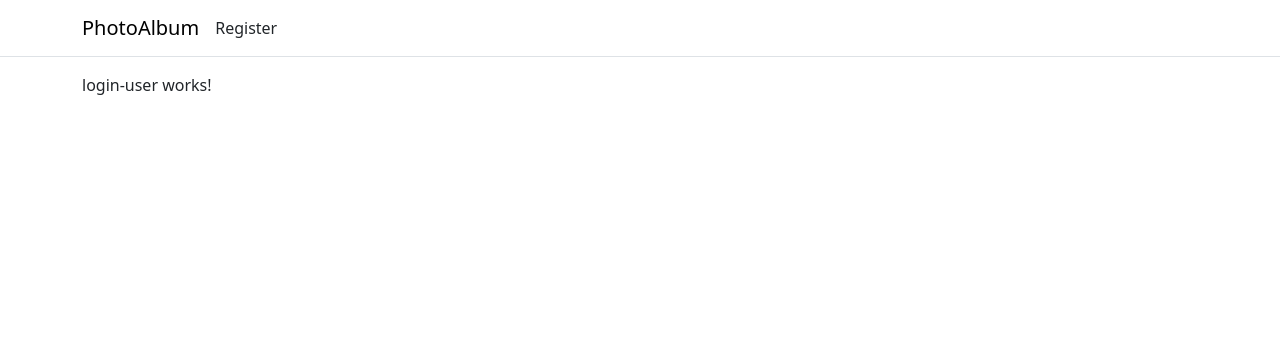
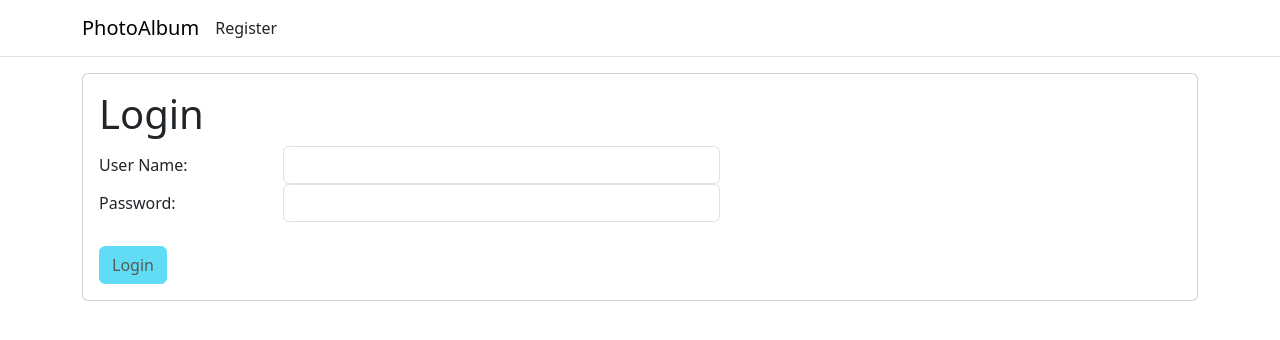
Before and after one commit to natatkachenko/PhotoAlbum, an Angular app in the folder PhotoAlbum.Angular/: page /login in a window 1280 px wide. Shown: the top 340 px of the page. Built offline with nearby package versions, Linux system fonts and the light colour scheme.

Commit message:
implemented html for the LoginUserComponent

```diff
--- a/PhotoAlbum.Angular/src/app/login-user/login-user.component.html
+++ b/PhotoAlbum.Angular/src/app/login-user/login-user.component.html
@@ -1 +1,36 @@
-<p>login-user works!</p>
+<div class="card">
+    <div class="card-body">
+        <h1 class="card-title">Login</h1>
+
+        <div *ngIf="showError" class="alert alert-danger" role="alert">
+            {{errorMessage}}
+        </div>
+
+        <form [formGroup]="loginForm" autocomplete="off" novalidate (ngSubmit)="loginUser(loginForm.value)">
+            <div class="form-group row">
+                <label for="username" class="col-form-label col-sm-2">User Name:</label>
+                <div class="col-md-5">
+                    <input type="text" id="username" formControlName="username" class="form-control" />
+                </div>
+                <div class="col-md-5">
+                    <em *ngIf="validateControl('username') && hasError('username', 'required')">User Name is required</em>
+                </div>
+            </div>
+            <div class="form-group row">
+                <label for="password" class="col-form-label col-sm-2">Password:</label>
+                <div class="col-md-5">
+                    <input type="password" id="password" formControlName="password" class="form-control" />
+                </div>
+                <div class="col-md-5">
+                    <em *ngIf="validateControl('password') && hasError('password', 'required')">Password is required</em>
+                </div>
+            </div>
+            <br>
+            <div class="form-group row">
+                <div class="col-md-1">
+                    <button type="submit" class="btn btn-info" [disabled]="!loginForm.valid">Login</button>
+                </div>
+            </div>
+        </form>
+    </div>
+</div>
```
